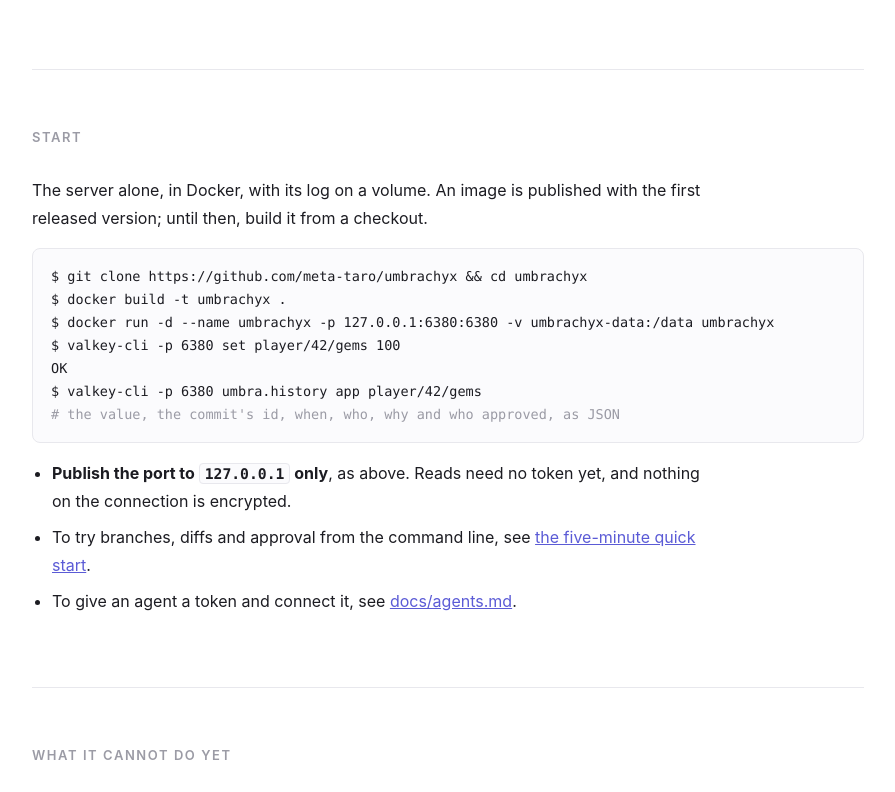
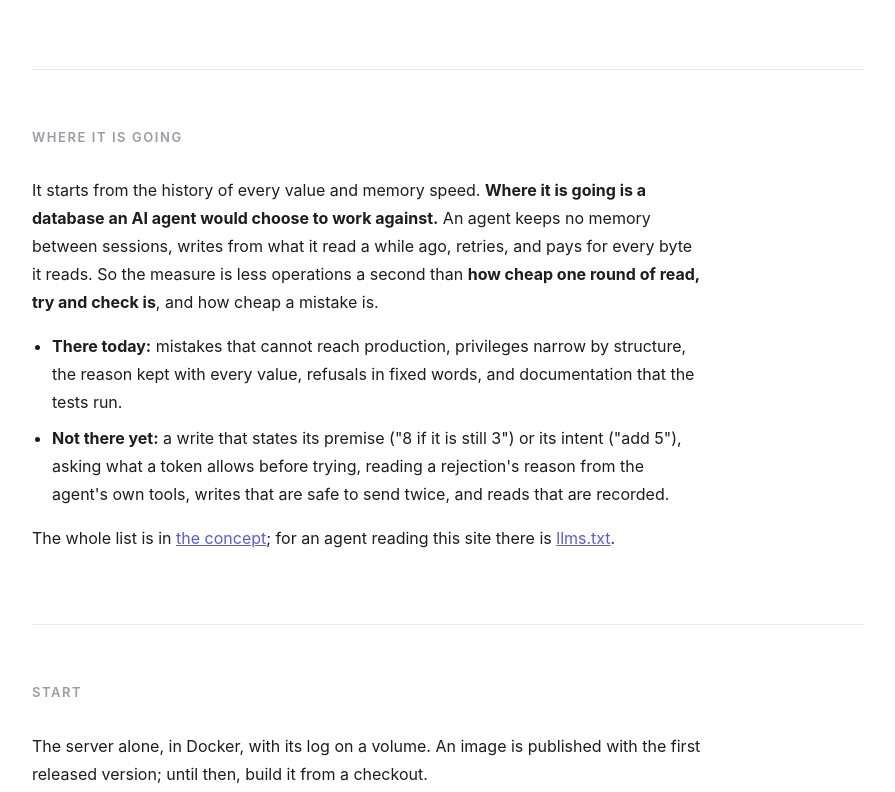
Before and after one commit to meta-taro/umbrachyx, a plain HTML site: page site/index.html in a window 1280 px wide. Shown: the part 4362-5154 px from the top of the page, without its empty margins (192-1087 px from the left). Drawn offline with Linux system fonts and the light colour scheme.

Commit message:
docs: where it starts and where it is going
It starts from the history of every value and memory speed. Where it is
going is a database an AI agent would choose to work against, measured
by how cheap one round of read, try and check is. The concept lists what
an agent needs of a database and which of it is built; the landing page
and the page for AI readers say the same.

Co-Authored-By: Claude Fable 5.2 <noreply@anthropic.com>
Claude-Session: https://claude.ai/code/session_01T17N9zS5h5hQ4HVBBtL3L4

```diff
--- a/site/index.html
+++ b/site/index.html
@@ -339,6 +339,38 @@
         </ul>
       </section>
 
+      <section id="direction">
+        <h2>WHERE IT IS GOING</h2>
+        <p>
+          It starts from the history of every value and memory speed.
+          <b>Where it is going is a database an AI agent would choose to work against.</b> An
+          agent keeps no memory between sessions, writes from what it read a while ago,
+          retries, and pays for every byte it reads. So the measure is less operations a
+          second than <b>how cheap one round of read, try and check is</b>, and how cheap a
+          mistake is.
+        </p>
+        <ul>
+          <li>
+            <b>There today:</b> mistakes that cannot reach production, privileges narrow by
+            structure, the reason kept with every value, refusals in fixed words, and
+            documentation that the tests run.
+          </li>
+          <li>
+            <b>Not there yet:</b> a write that states its premise ("8 if it is still 3") or its
+            intent ("add 5"), asking what a token allows before trying, reading a rejection's
+            reason from the agent's own tools, writes that are safe to send twice, and reads
+            that are recorded.
+          </li>
+        </ul>
+        <p>
+          The whole list is in
+          <a href="https://github.com/meta-taro/umbrachyx/blob/develop/docs/concept.md"
+            >the concept</a
+          >; for an agent reading this site there is
+          <a href="https://meta-taro.github.io/umbrachyx/llms.txt">llms.txt</a>.
+        </p>
+      </section>
+
       <section id="start">
         <h2>START</h2>
         <p>
```
Also changed, not shown: site/ja/index.html (+30 -0 lines), site/llms.txt, 1 other file.
